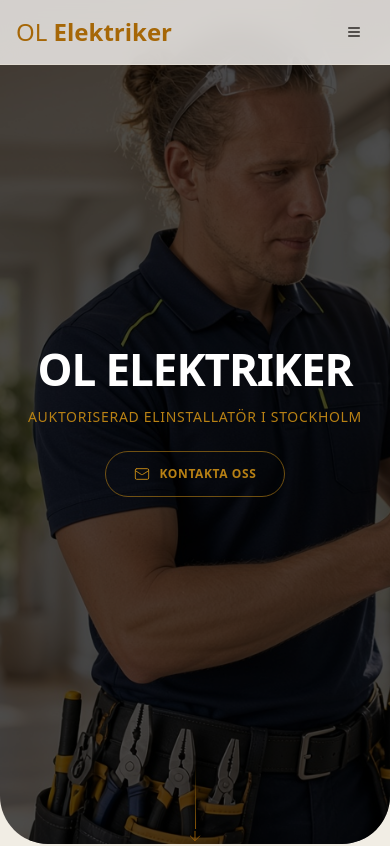
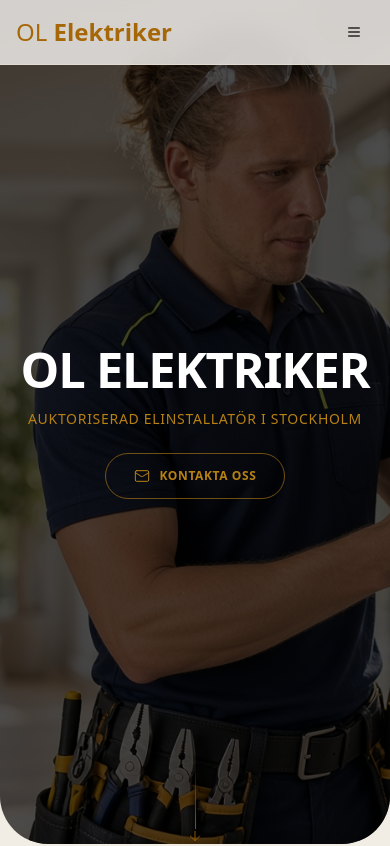
Before and after one commit to Salimi/ol-elektriker, a React (Vite) app: page / in a window 390 px wide. Shown: the top 846 px of the page. Built offline with nearby package versions, Linux system fonts and the light colour scheme.

Commit message:
Hero: fluid mobile title size (12.5vw)

```diff
--- a/src/components/Hero.tsx
+++ b/src/components/Hero.tsx
@@ -32,7 +32,7 @@ const Hero = () => {
           <div className="space-y-4 text-center">
             {/* Massive Title - Mobile optimized */}
             <div className="space-y-4">
-              <h1 className="text-[2.75rem] sm:text-[3.87rem] md:text-[4.84rem] lg:text-[5.8rem] xl:text-[8.6rem] font-bold text-white hover:text-gold-subtle tracking-tight leading-none transition-colors duration-300 uppercase whitespace-nowrap">
+              <h1 className="text-[12.5vw] sm:text-[3.87rem] md:text-[4.84rem] lg:text-[5.8rem] xl:text-[8.6rem] font-bold text-white hover:text-gold-subtle tracking-tight leading-none transition-colors duration-300 uppercase whitespace-nowrap">
                 {t("hero.title")}
               </h1>
             </div>
```
